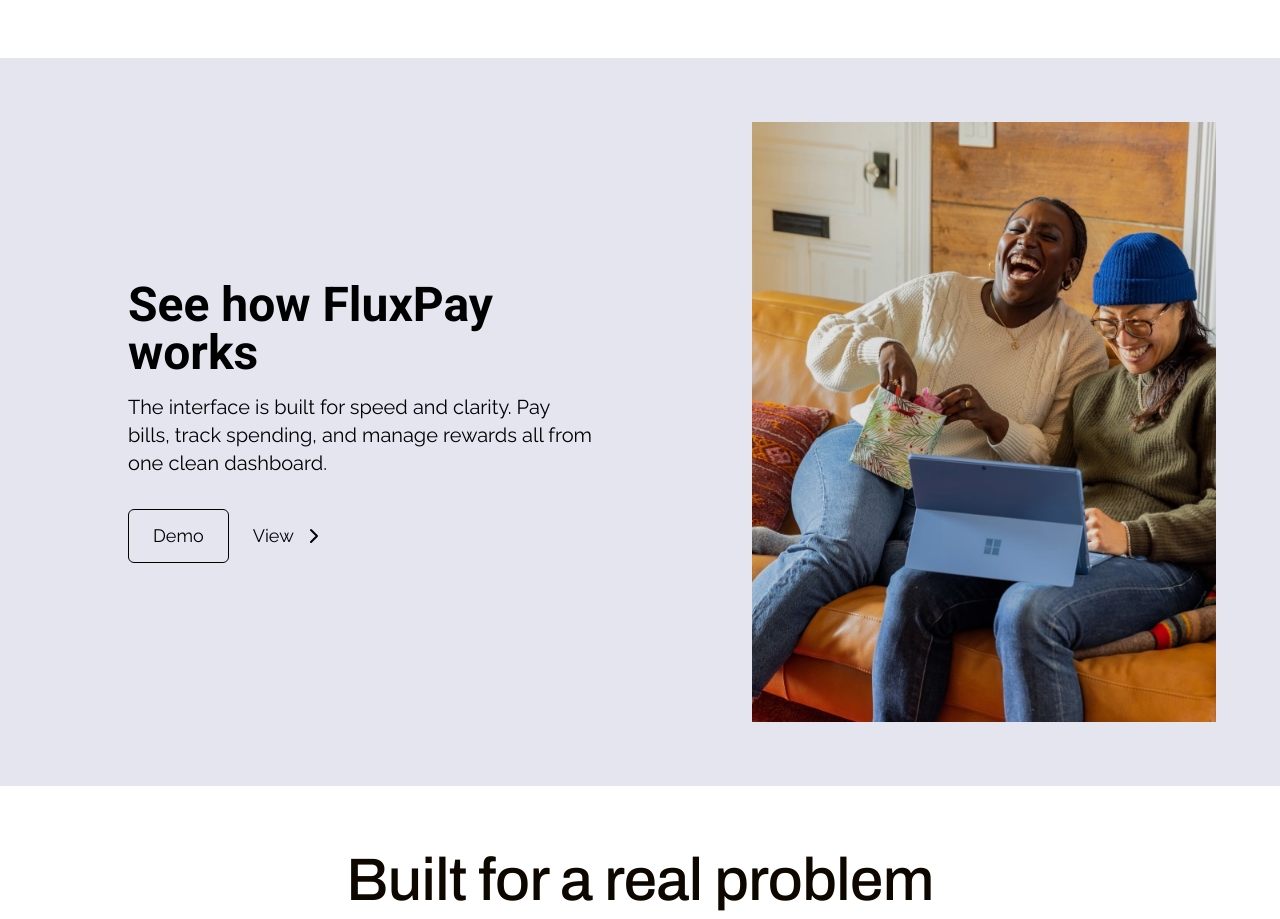
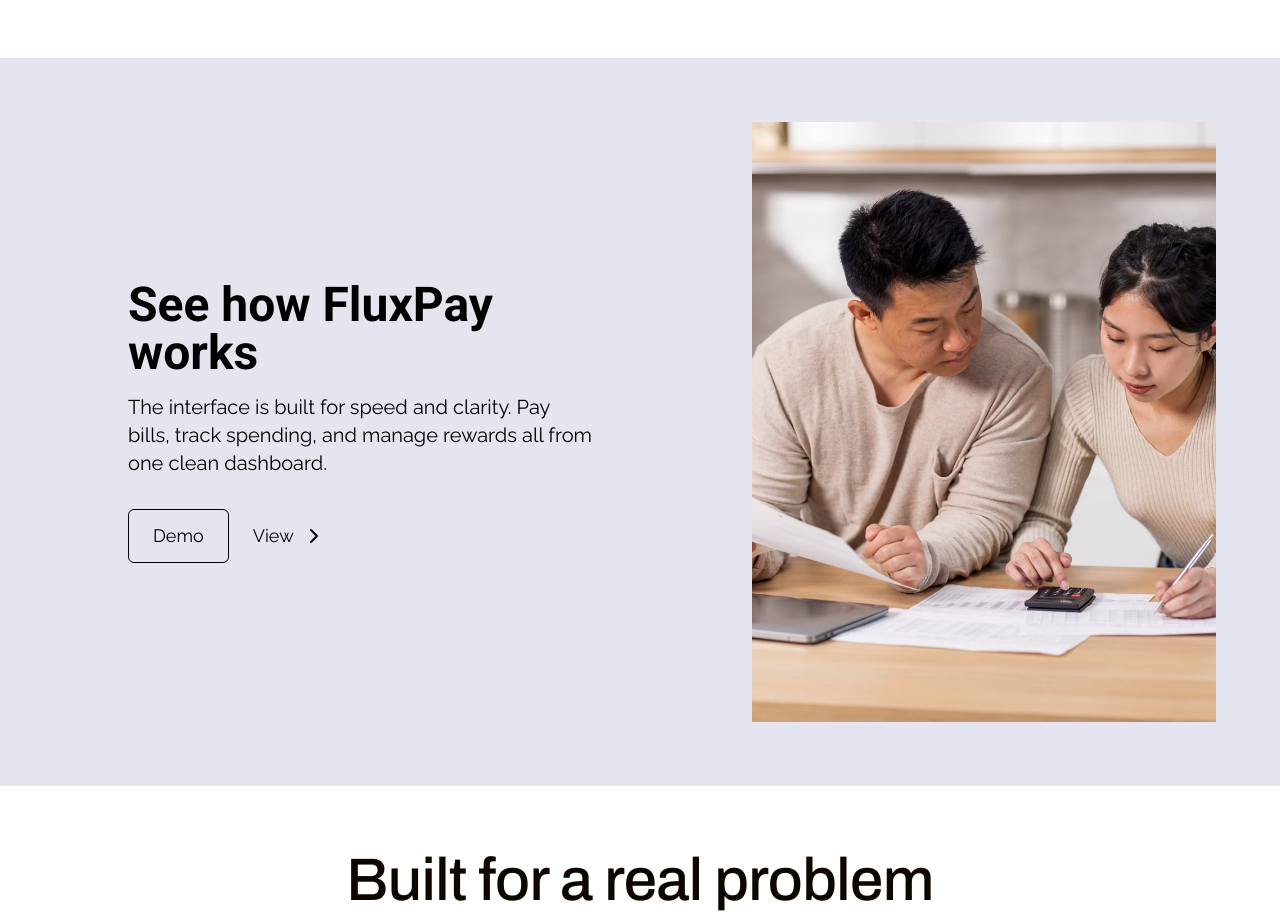
Before and after one commit to Dpolley99/landingPage-FluxPay, a React (Vite) app: page / in a window 1280 px wide. Shown: the part 1840-2759 px from the top of the page. Built offline with nearby package versions, Linux system fonts and the light colour scheme.

Commit message:
content change - howItWorks image

```diff
--- a/src/components/HowItWorks.jsx
+++ b/src/components/HowItWorks.jsx
@@ -1,4 +1,4 @@
-import heroImage from '../assets/hero-image.png';
+import howItWorks from '../assets/howItWorks.png';
 
 const HowItWorks = () => {
   return (
@@ -29,7 +29,7 @@
         </div>
         <div className="flex-1 w-full h-[300px] sm:h-[400px] md:h-[500px] lg:h-[500px] xl:h-[600px]">
           <img
-            src={heroImage}
+            src={howItWorks}
             alt="FluxPay Interface"
             className="w-full h-full object-cover rounded-lg lg:rounded-none"
             onError={(e) => {
```
Also changed, not shown: src/assets/howItWorks.png (added).
